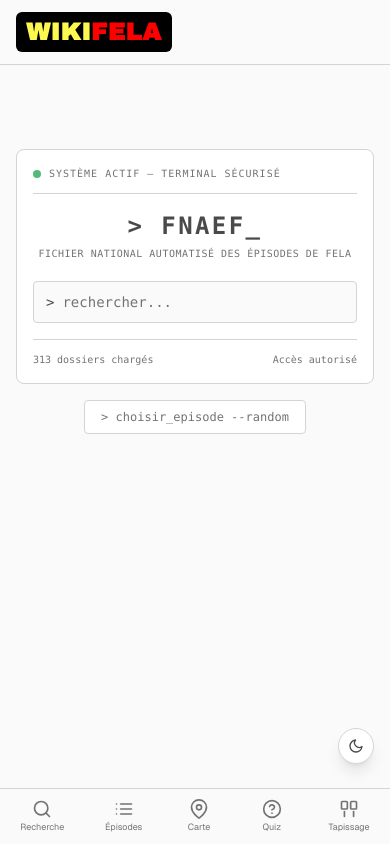
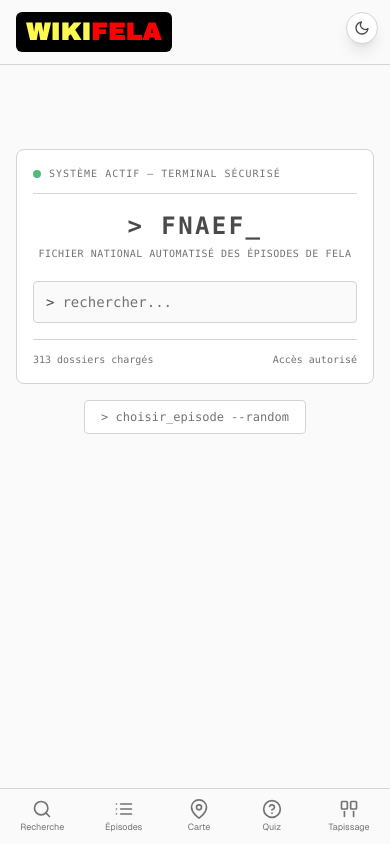
Before and after one commit to y4nnr/wikifela, a Next.js app: page / in a window 390 px wide. Built offline with nearby package versions, Linux system fonts and the light colour scheme.

Commit message:
Move theme toggle to top right on mobile

```diff
--- a/components/ThemeToggle.tsx
+++ b/components/ThemeToggle.tsx
@@ -8,7 +8,7 @@ export default function ThemeToggle() {
   return (
     <button
       onClick={toggle}
-      className="fixed bottom-20 md:bottom-4 right-4 z-50 w-9 h-9 rounded-full bg-[var(--bg-card)] border border-[var(--border)] shadow-lg flex items-center justify-center text-[var(--fg-muted)] hover:text-[var(--fg)] hover:border-[var(--border-hover)] transition-colors"
+      className="fixed top-3 right-3 md:bottom-4 md:top-auto md:right-4 z-50 w-8 h-8 md:w-9 md:h-9 rounded-full bg-[var(--bg-card)] border border-[var(--border)] shadow-lg flex items-center justify-center text-[var(--fg-muted)] hover:text-[var(--fg)] hover:border-[var(--border-hover)] transition-colors"
       title={theme === "dark" ? "Mode clair" : "Mode sombre"}
     >
       {theme === "dark" ? (
```
